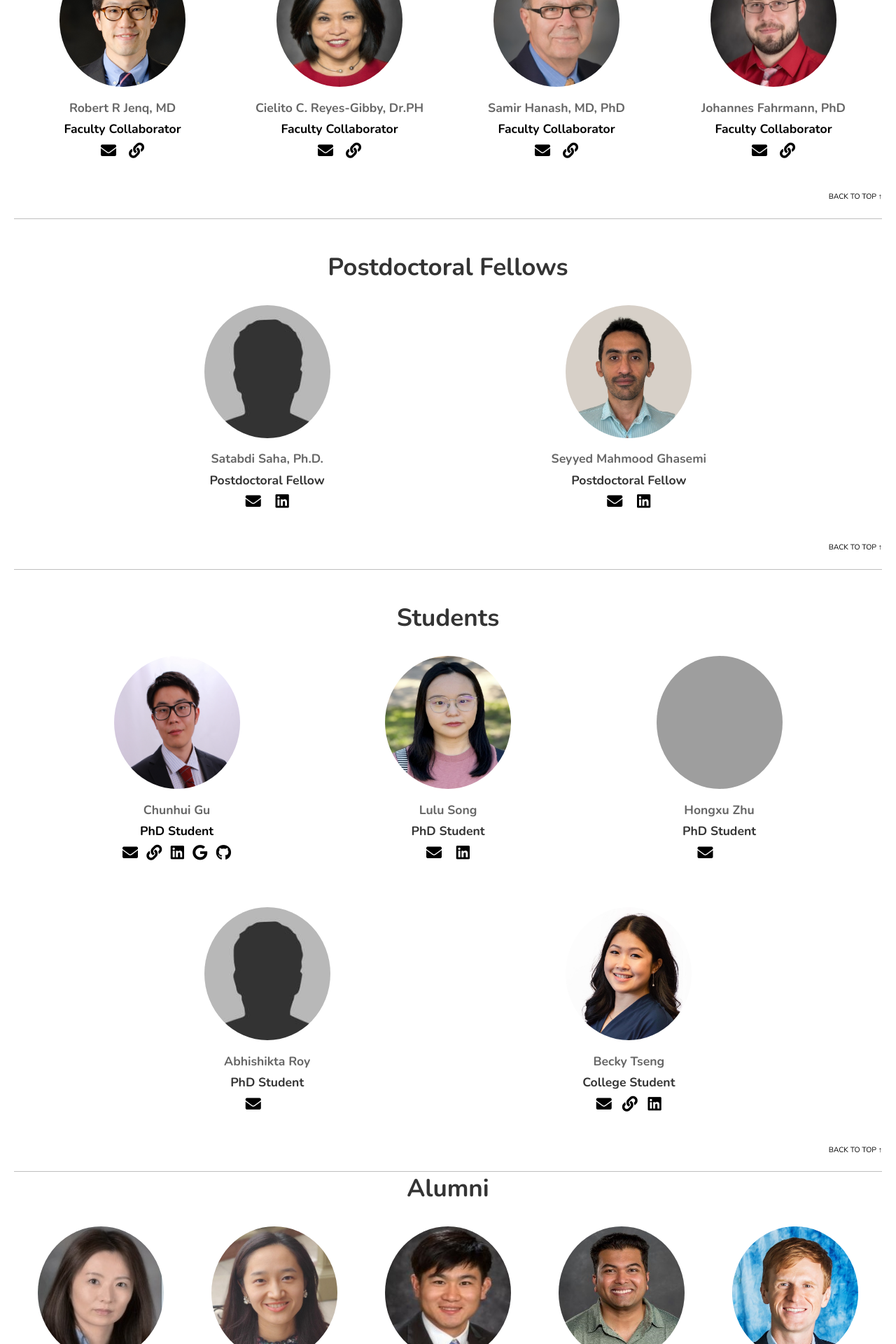
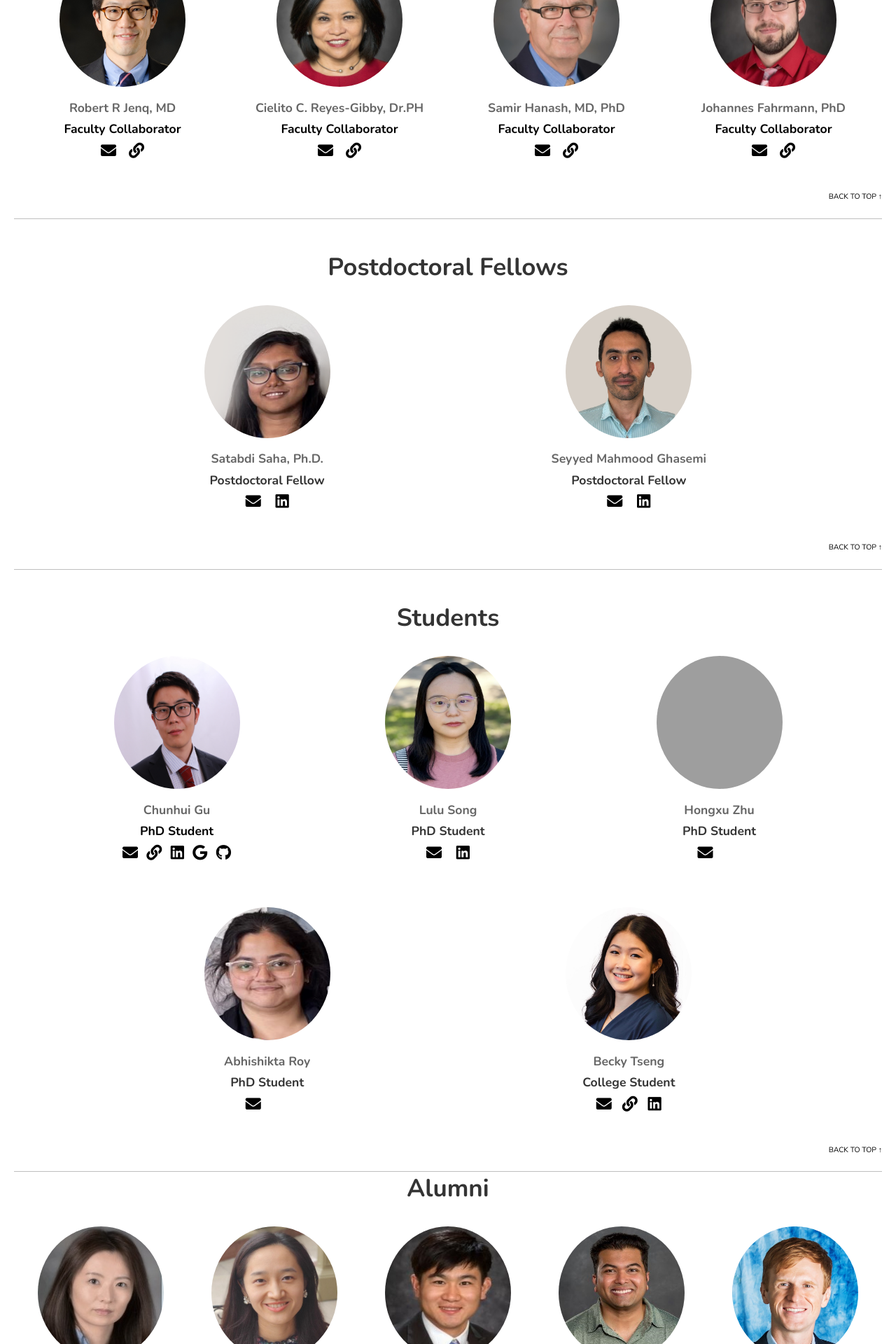
Before and after one commit to KimAnhDoMDA/COSMIC, a Jekyll site: the page built from pages/people.md, in a window 1280 px wide. Shown: the part 637-2557 px from the top of the page at 70% size. Built offline with Jekyll 4.4.1, drawn with Linux system fonts in a browser that asks for light colours; cached includes are drawn as plain includes; nearby versions of some CDN libraries; grey boxes are pictures that could not be loaded.

Commit message:
minor updates

```diff
--- a/pages/people.md
+++ b/pages/people.md
@@ -244,7 +244,7 @@ layout: splash
           <div class="responsive-cell-block wk-desk-3 wk-ipadp-3 wk-tab-6 wk-mobile-12 team-card-container">
             <div class="team-card">
               <div class="img-wrapper">
-                <img class="team-img" src="../assets/images/bio-photo.JPG">
+                <img class="team-img" src="../assets/images/satabdiS.JPG">
               </div>
               <p class="text-blk name" style="margin-top:1em;">
                 Satabdi Saha, Ph.D.
@@ -375,7 +375,7 @@ layout: splash
       <div class="responsive-cell-block wk-desk-3 wk-ipadp-3 wk-tab-6 wk-mobile-12 team-card-container">
         <div class="team-card">
           <div class="img-wrapper">
-            <img class="team-img" src="../assets/images/bio-photo.JPG">
+            <img class="team-img" src="../assets/images/aRoy.JPG">
           </div>
             <p class="text-blk name" style="margin-top:1em;">
               Abhishikta Roy
```
Also changed, not shown: pages/splash-page.md (+1 -1 lines), assets/images/aRoy.JPG (added), assets/images/article4.JPG (deleted), assets/images/article8.JPG (deleted), assets/images/blood-test.jpg (deleted), assets/images/cells.JPG (deleted), assets/images/genomics.JPG (deleted), assets/images/microbiome.JPG (deleted), assets/images/oral-microbiome.JPG (deleted), assets/images/researchTheme.JPG (deleted), assets/images/satabdiS.JPG (added).
